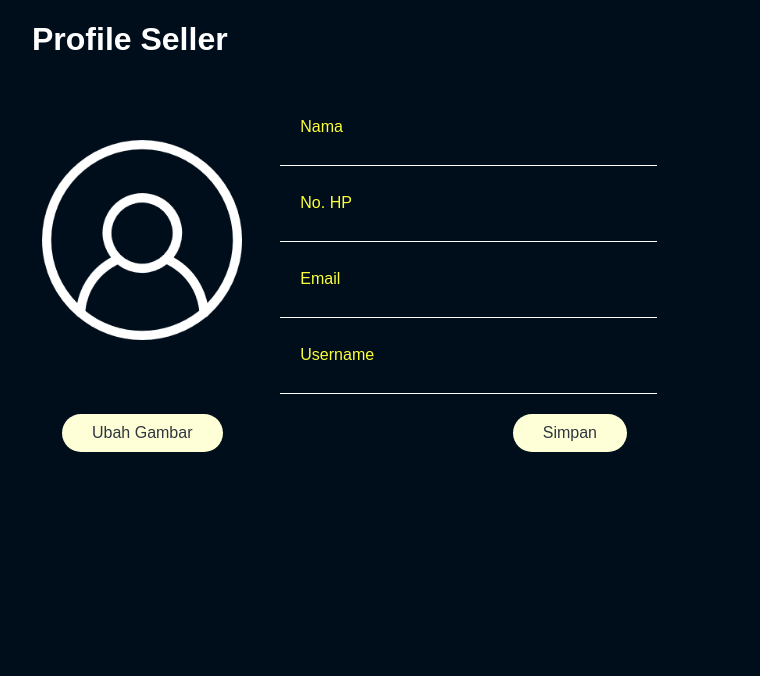
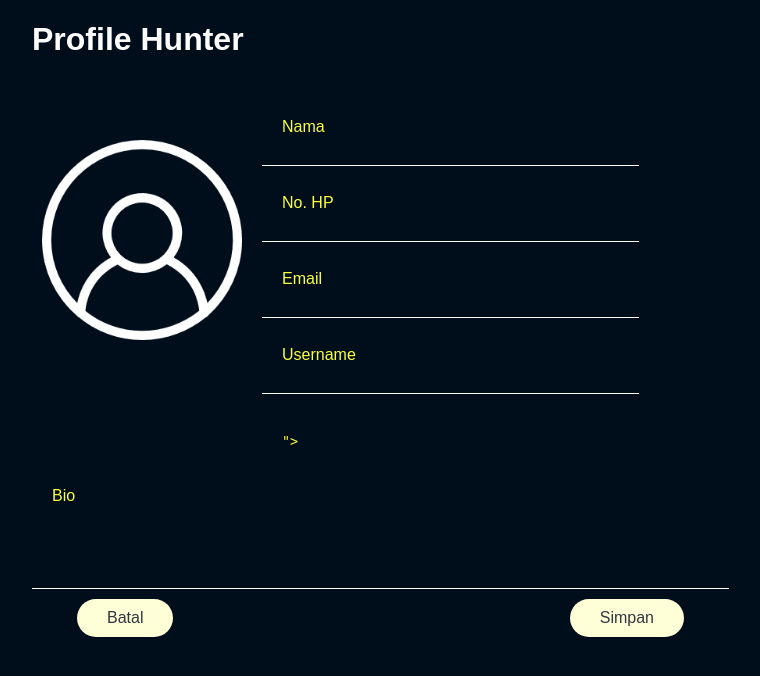
Before and after one commit to davidfim/DanusHunt, a CodeIgniter app: page /DanusHuntCI/EditSeller in a window 1280 px wide. Shown: the part 77-753 px from the top of the page, without its empty margins (288-1048 px from the left). Run offline with CodeIgniter, Linux system fonts and the light colour scheme; the visitor is signed in with stand-in values (Sample User, id 1); data comes from the database, SQL or seed files in the repository; data that the repository does not hold is empty.

Commit message:
edit tampilan hunter seller dsb

```diff
--- a/DanusHuntCI/application/views/Edit/editseller.php
+++ b/DanusHuntCI/application/views/Edit/editseller.php
@@ -1,8 +1,9 @@
 <?php
-	$rows = $this->db->query("SELECT * FROM hunter where username='".$this->session->user."'")->row_array();
+	$rows = $this->db->query("SELECT * FROM seller where username='".$this->session->user."'")->row_array();
 ?>
 <div class="isi">
-	<h1>Profile Seller</h1>
+	<h1>Profile Hunter</h1>
+	<form action="<?php echo base_url(). 'edithunter/prosesedit'; ?>" method="post">
 	<table width="100%" id="tablegede">
 		<tr>
 			<td width="50%"><img src="images/avatar.png"></td>
@@ -22,14 +23,24 @@
 						</tr>
 						<tr>
 							<td>Username</td>
-						<td><input type="text" name="namalengkap" value="<?php echo $rows['username'] ?>"></td>
+							<td><input type="text" name="username" value="<?php echo $rows['username'] ?>"/></td>
 						</tr>
+
 					</table>
 			</td>
+
+			<tr id="tableisi" class="edit">
+				<td width="20px">Bio</td>
+				<td><textarea style="resize:none" rows="8" cols="50" type="text" name="bio"><?php echo $rows['bio']?>"></textarea></td>
+			</tr>
 			</tr>
 			<tr>
-			<td><input style="margin-left:20px;" id="simpan" type="submit" value="Ubah Gambar"></td>
-			<td><input style="float:right;margin-right: 35px;" id="simpan" type="submit" name="simpan" value="Simpan"></td>
+				<!-- <td><input style="margin-left:20px;" id="simpan" type="submit" value="Ubah Gambar"></td> -->
+				<td>
+				<a href="<?php echo base_url('Seller')?>"><input style="float:left;margin-left:35px;margin-bottom:30px;" id="simpan" type="button" value="Batal"></a>
+				</td>
+				<td><input style="float:right;margin-right:35px;margin-bottom:30px;" id="simpan" type="submit" name="Simpan" value="Simpan"></td>
 			</tr>
 			</table>
 		</div>
+	</form>
--- a/DanusHuntCI/application/views/Form/uploadGambar.php
+++ b/DanusHuntCI/application/views/Form/uploadGambar.php
@@ -0,0 +1 @@
+Tes 123 kalo kaya gini savenya gimana?
--- a/DanusHuntCI/application/views/profile/profileseller.php
+++ b/DanusHuntCI/application/views/profile/profileseller.php
@@ -34,8 +34,9 @@
 			</td>
 		</tr>
 		<tr>
-			<td><a href="">Ganti Foto</a></td>
-			<td><a href="ubahprofileseller.html">Ubah Profil</a></td>
+		<td><input style="margin-left:20px;" id="simpan" type="button" value="Ganti Gambar"></td>
+		<td><a href="<?php echo base_url('EditSeller')?>"><input style="float:right;margin-right: 35px;" id="simpan" type="button" value="Edit Profile"></a>
+	</td>
 		</tr>
 	</table>
 	<br><br>
@@ -43,4 +44,5 @@
 		<h1>Bio</h1>
 		<p><?php echo $rows['bio'] ?></p>
 	</div>
+
 </div>
--- a/DanusHuntCI/assets/css/style.css
+++ b/DanusHuntCI/assets/css/style.css
@@ -475,8 +475,9 @@ li a:hover {
 
 #bio{
   border:1px solid white;
-  border-radius: 10px;
+  border-radius: 32px;
   padding:20px;
+  margin-bottom: 20px;
 }
 
 .isigantiprofile{
@@ -809,11 +810,26 @@ li a:hover {
 
 
 /*====================EDIT HUNTER ==================*/
-.edit input[type="text"] {
+.edit input[type="text"], .edit textarea {
   background: transparent;
   padding: 10px;
   border: 0;
   color: #fdff39;
+}
+
+#custom-button {
+  padding: 10px 30px 10px 30px;
+  border:none;
+  background: #feffd7;
+  cursor: pointer;
+  color:  #2f3640;
+  border-radius: 20px;
+  font-size: 16px;
+}
+
+#custom-button:hover {
+  color: #2f3640;
+  background: #fdff39;
 }
 
 #simpan {
@@ -832,6 +848,8 @@ li a:hover {
   background: #fdff39;
 }
 
+
+
 /* ============  PROFILE HUNTER ==================== */
 #edit-hunter {
   padding: 10px 30px 10px 30px;
```
Also changed, not shown: DanusHuntCI/application/views/Edit/edithunter.php (+4 -4 lines), DanusHuntCI/application/views/Form/tambahBarang.php (+28 -3 lines), DanusHuntCI/application/views/profile/profilehunter.php (+1 -6 lines), DanusHuntCI/application/views/Barang/listBarang.php (added), DanusHuntCI/application/views/Barang/listBarangAsin.php (added). Lines whose indentation alone changed are shown as unchanged.
